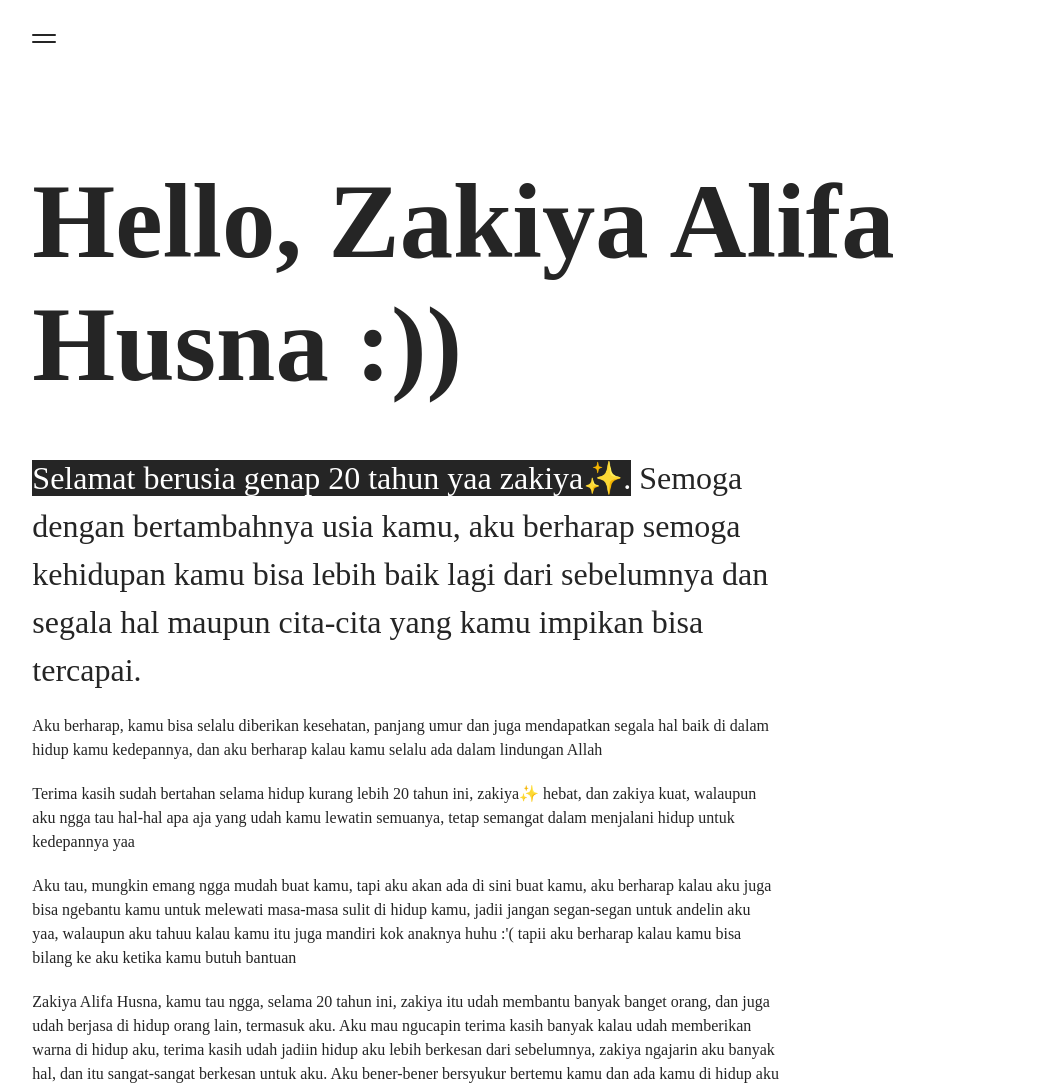
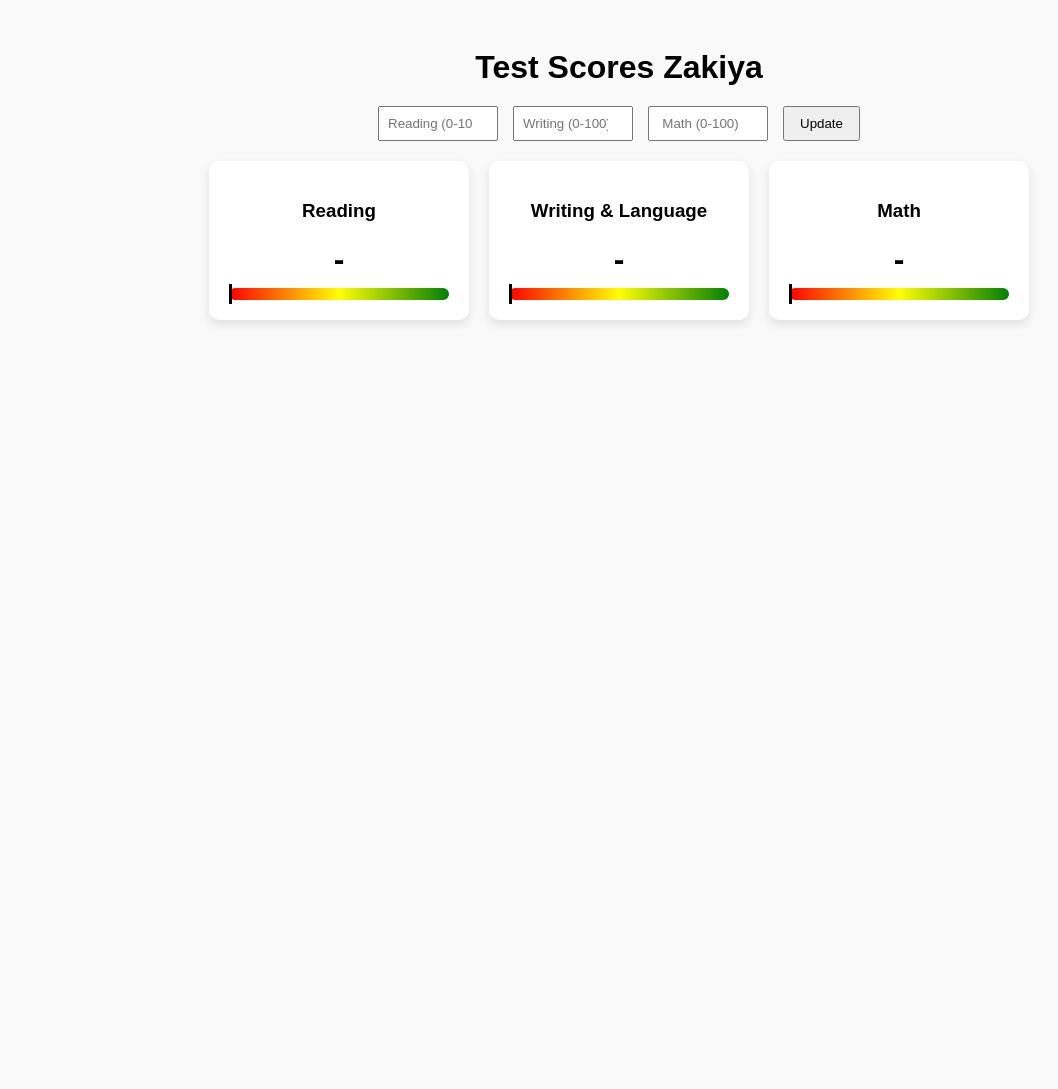
Before and after one commit to erickops/erickops.github.io, a plain HTML site: page index.html in a window 1280 px wide. Shown: the top 1089 px of the page, without its empty margins (21-1079 px from the left). After the commit the page ends 800 px from the top, so only its background shows below. Drawn offline with Linux system fonts and the light colour scheme; a script that the page names is missing; a web font is replaced by a local one.

Commit message:
Update index.html

```diff
--- a/index.html
+++ b/index.html
@@ -1,39 +1,132 @@
 <!DOCTYPE html>
-<html lang="en" >
+<html lang="en">
 <head>
   <meta charset="UTF-8">
-  <title>For Zakiya Alifa Husna </title>
-  <link rel="stylesheet" href="./style.css">
-
+  <meta name="viewport" content="width=device-width, initial-scale=1.0">
+  <title>Test Scores</title>
+  <style>
+    body {
+      font-family: Arial, sans-serif;
+      background: #f9f9f9;
+      display: flex;
+      flex-direction: column;
+      align-items: center;
+      padding: 20px;
+    }
+    h1 { margin-bottom: 20px; }
+    .form-input {
+      display: flex;
+      gap: 15px;
+      margin-bottom: 20px;
+    }
+    input {
+      padding: 8px;
+      width: 100px;
+      text-align: center;
+    }
+    button {
+      padding: 8px 15px;
+      cursor: pointer;
+    }
+    .container {
+      display: flex;
+      gap: 20px;
+    }
+    .card {
+      background: white;
+      border-radius: 10px;
+      padding: 20px;
+      text-align: center;
+      width: 220px;
+      box-shadow: 0 4px 10px rgba(0,0,0,0.1);
+    }
+    .score {
+      font-size: 2rem;
+      font-weight: bold;
+      margin: 10px 0;
+    }
+    .bar {
+      height: 12px;
+      border-radius: 6px;
+      margin-top: 10px;
+      background: linear-gradient(to right, red, yellow, green);
+      position: relative;
+    }
+    .indicator {
+      width: 3px;
+      height: 20px;
+      background: black;
+      position: absolute;
+      top: -4px;
+      transition: left 0.3s ease; /* biar halus geraknya */
+    }
+  </style>
 </head>
 <body>
-<!-- partial:index.partial.html -->
-<div class="header">
-  <div class="header__top">
-    <button class="header__trigger"></button>
+
+  <h1>Test Scores Zakiya</h1>
+
+  <!-- Input Form -->
+  <div class="form-input">
+    <input type="number" step="0.1" id="reading" placeholder="Reading (0-100)">
+    <input type="number" step="0.1" id="writing" placeholder="Writing (0-100)">
+    <input type="number" step="0.1" id="math" placeholder="Math (0-100)">
+    <button onclick="updateScores()">Update</button>
   </div>
-  <nav class="header__nav">
-    <ul class="header__list">
-      <li class="header__item"><a class="header__link" href="-">Work</a></li>
-      <li class="header__item"><a class="header__link" href="-">About</a></li>
-      <li class="header__item"><a class="header__link" href="-">Contact</a></li>
-    </ul>
-  </nav>
-</div>
-<section class="fake-content">
-  <h1>Hello, Zakiya Alifa Husna :))</h1>
-  <p><span>Selamat berusia genap 20 tahun yaa zakiya✨.</span> Semoga dengan bertambahnya usia kamu, aku berharap semoga kehidupan kamu bisa lebih baik lagi dari sebelumnya dan segala hal maupun cita-cita yang kamu impikan bisa tercapai.</p>
-  <p>Aku berharap, kamu bisa selalu diberikan kesehatan, panjang umur dan juga mendapatkan segala hal baik di dalam hidup kamu kedepannya, dan aku berharap kalau kamu selalu ada dalam lindungan Allah</p>
-  <p>Terima kasih sudah bertahan selama hidup kurang lebih 20 tahun ini, zakiya✨ hebat, dan zakiya kuat, walaupun aku ngga tau hal-hal apa aja yang udah kamu lewatin semuanya, tetap semangat dalam menjalani hidup untuk kedepannya yaa</p>
-  <p>Aku tau, mungkin emang ngga mudah buat kamu, tapi aku akan ada di sini buat kamu, aku berharap kalau aku juga bisa ngebantu kamu untuk melewati masa-masa sulit di hidup kamu, jadii jangan segan-segan untuk andelin aku yaa, walaupun aku tahuu kalau kamu itu juga mandiri kok anaknya huhu :'( tapii aku berharap kalau kamu bisa bilang ke aku ketika kamu butuh bantuan</p>
-  <p>Zakiya Alifa Husna, kamu tau ngga, selama 20 tahun ini, zakiya itu udah membantu banyak banget orang, dan juga udah berjasa di hidup orang lain, termasuk aku. Aku mau ngucapin terima kasih banyak kalau udah memberikan warna di hidup aku, terima kasih udah jadiin hidup aku lebih berkesan dari sebelumnya, zakiya ngajarin aku banyak hal, dan itu sangat-sangat berkesan untuk aku. Aku bener-bener bersyukur bertemu kamu dan ada kamu di hidup aku</p>
-  <p>Zakiya, dan aku juga mau minta maaf kalau misal selama aku sama kamu, aku udah banyakkkk banget ngelakuin kesalahan, sering bikin kamu sedih, kecewa dan badmood. Aku minta maaf ya untuk itu, aku berharap aku bisa perbaikin semua itu. Maaf udah merepotkan</p>
-  <p>Aku bener-bener ngga nyangka kalau perempuan yang aku temuin di kisaran tahun 2013/2014 lalu, bisa ada di hidup aku sampe sekarang dan bisa sedeket ini (ya walaupun baru chat si hehe). Terkadang itu emang kita ga bisa menebak apa yang akan terjadi kedepannya di kehidupan kita, dan kita cuma ada 2 pilihan, yaitu menghadapinya, atau meninggalkannya dengan rasa penasaran. Dan aku berharap, apapun yang terjadi di kehidupan kamu kedepannya, kamu bisa melewati semua itu, kalau capek istirahat, kalau ngga kuat bisa coba untuk minta tolong ke orang di sekitar kamu atau aku.</p>
-  <p>Sekali lagi, selamat bertambah tua zakiya✨, aku berharap segala hal baik bisa selalu hadir di hidup kamu, maaf ya cuma sesederhana ini aku ngucapinnya, terima kasih juga udah menjadi manusia yang bisa berguna dan bermanfaat dan berguna untuk aku maupun orang lain, I'm so proud of you.</p>
-  <p><b>I love you, i love you in every universe ♥</b></p>
-</section>
-<!-- partial -->
-  <script src='https://unpkg.co/gsap@3/dist/gsap.min.js'></script><script type="module" src="./script.js"></script>
+
+  <!-- Result Cards -->
+  <div class="container">
+    <div class="card">
+      <h3>Reading</h3>
+      <div id="readingScore" class="score">-</div>
+      <div class="bar">
+        <div id="readingIndicator" class="indicator"></div>
+      </div>
+    </div>
+
+    <div class="card">
+      <h3>Writing & Language</h3>
+      <div id="writingScore" class="score">-</div>
+      <div class="bar">
+        <div id="writingIndicator" class="indicator"></div>
+      </div>
+    </div>
+
+    <div class="card">
+      <h3>Math</h3>
+      <div id="mathScore" class="score">-</div>
+      <div class="bar">
+        <div id="mathIndicator" class="indicator"></div>
+      </div>
+    </div>
+  </div>
+
+  <script>
+    function updateScores() {
+      // Ambil nilai input (boleh decimal)
+      const reading = parseFloat(document.getElementById("reading").value) || 0;
+      const writing = parseFloat(document.getElementById("writing").value) || 0;
+      const math = parseFloat(document.getElementById("math").value) || 0;
+
+      // Update tampilan skor (maksimal 1 digit desimal)
+      document.getElementById("readingScore").innerText = reading.toFixed(1);
+      document.getElementById("writingScore").innerText = writing.toFixed(1);
+      document.getElementById("mathScore").innerText = math.toFixed(1);
+
+      // Fungsi set indikator (0–100 linear)
+      function setIndicator(indicatorId, score) {
+        let percent = (score / 100) * 100;
+        if (percent < 0) percent = 0;
+        if (percent > 100) percent = 100;
+        document.getElementById(indicatorId).style.left = percent + "%";
+      }
+
+      // Update indikator
+      setIndicator("readingIndicator", reading);
+      setIndicator("writingIndicator", writing);
+      setIndicator("mathIndicator", math);
+    }
+  </script>
 
 </body>
 </html>
```
